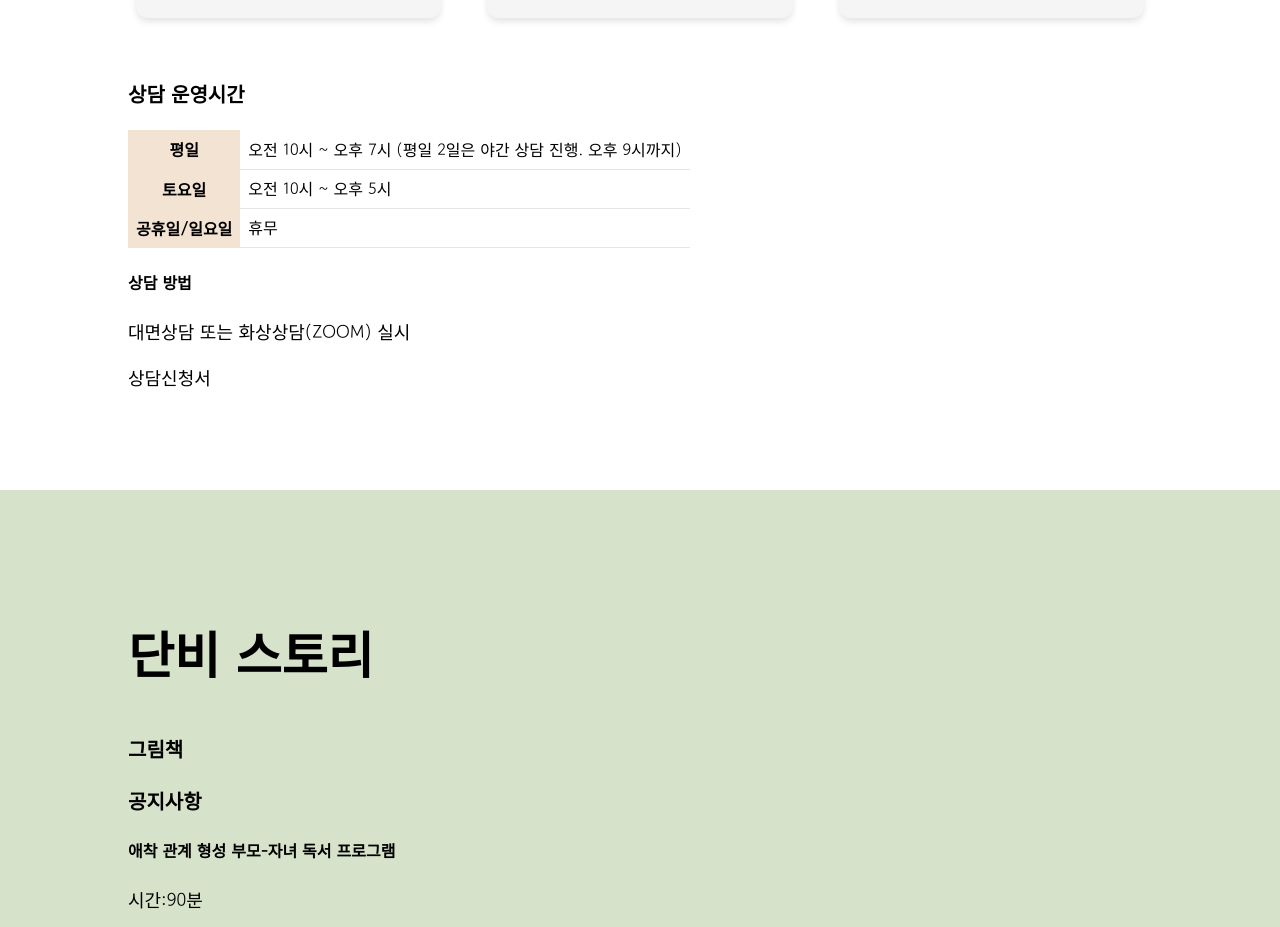
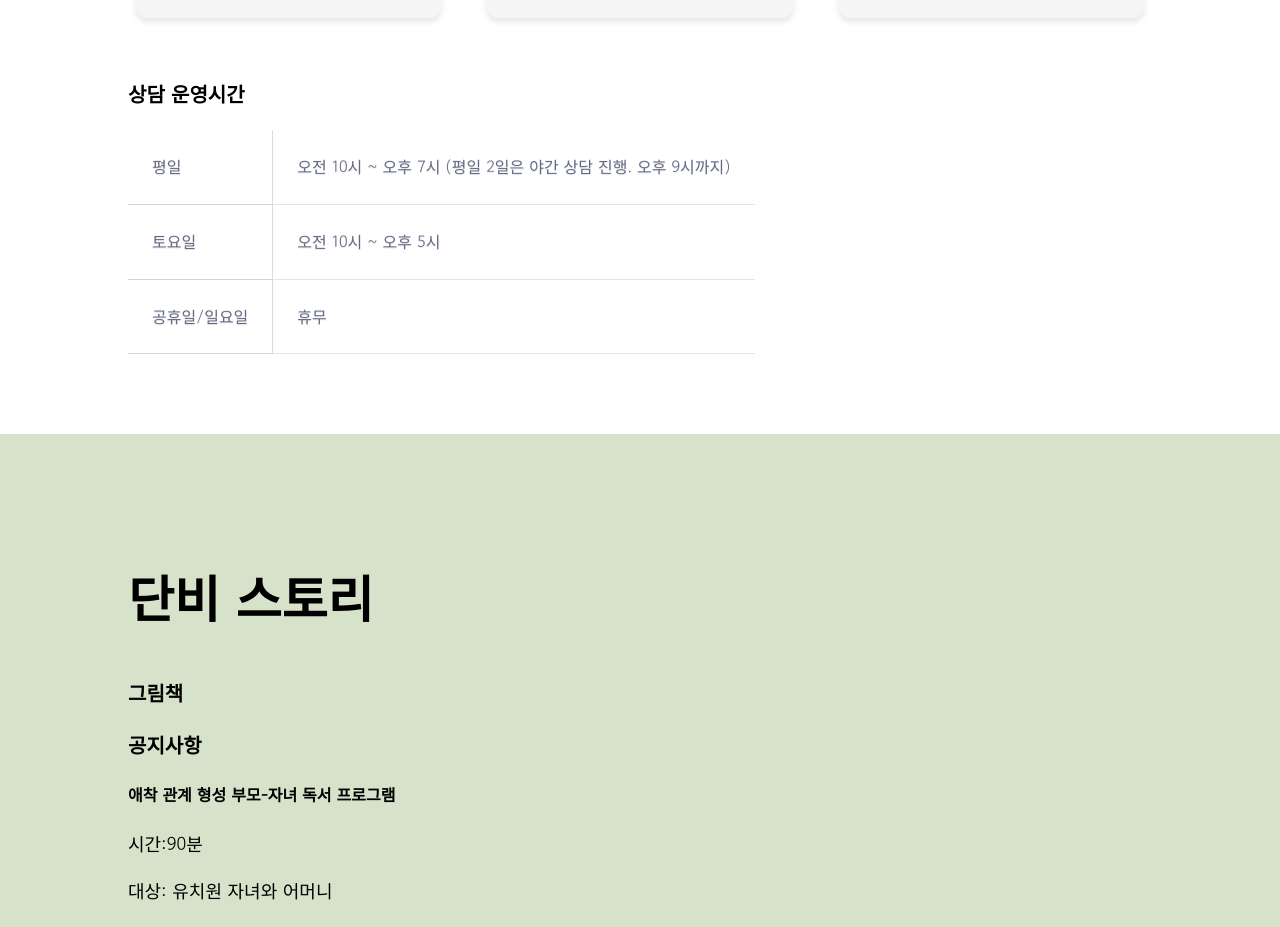
Before and after one commit to danbeesys/danbee, a React (Create React App) app: page /danbee/main in a window 1280 px wide. Shown: the part 3060-3987 px from the top of the page. Built offline with nearby package versions, Linux system fonts and the light colour scheme; a web font is replaced by a local one.

Commit message:
상담절차 디자인 수정

```diff
--- a/src/main/dprocess/Process.css
+++ b/src/main/dprocess/Process.css
@@ -1,3 +1,38 @@
 .process-body {
     padding: 10vh 10vw;
 }
+
+.process-body tbody tr {
+    color:#666B85;
+    background:#ffffff;
+    font-size:16px;
+    font-weight: 100;
+    padding:24px;
+    text-align:left;
+    text-shadow: 0 1px 1px rgba(0, 0, 0, 0.1);
+    vertical-align:middle;
+}
+
+.process-body tbody tr th {
+    color:#666B85;
+    background:#ffffff;
+    font-size:16px;
+    font-weight: 100;
+    padding:24px;
+    text-align:left;
+    text-shadow: 0 1px 1px rgba(0, 0, 0, 0.1);
+    vertical-align:middle;
+    border-bottom:1px solid #d3d3d3;
+    border-right: 1px solid #d8dbe0;
+}
+
+.process-body tbody tr td {
+    color:#666B85;
+    background:#ffffff;
+    font-size:16px;
+    font-weight: 100;
+    padding:24px;
+    text-align:left;
+    text-shadow: 0 1px 1px rgba(0, 0, 0, 0.1);
+    vertical-align:middle;
+}
--- a/src/main/dprocess/Process.tsx
+++ b/src/main/dprocess/Process.tsx
@@ -45,9 +45,6 @@ const Process: React.FC = () => {
                     <td>{"휴무"}</td>
                 </tr>
             </tbody>
-            <h4>상담 방법</h4>
-            <p>대면상담 또는 화상상담(ZOOM) 실시</p>
-            <p>상담신청서</p>
         </section>
 )
 };
```
